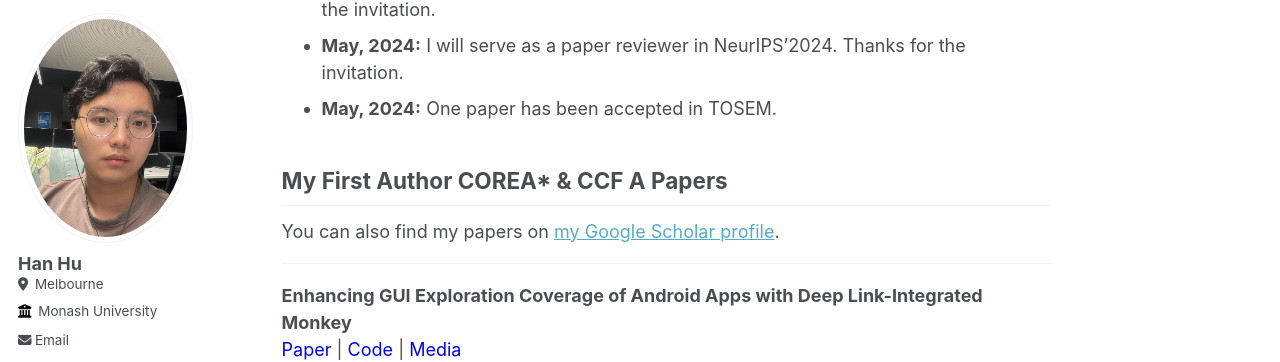
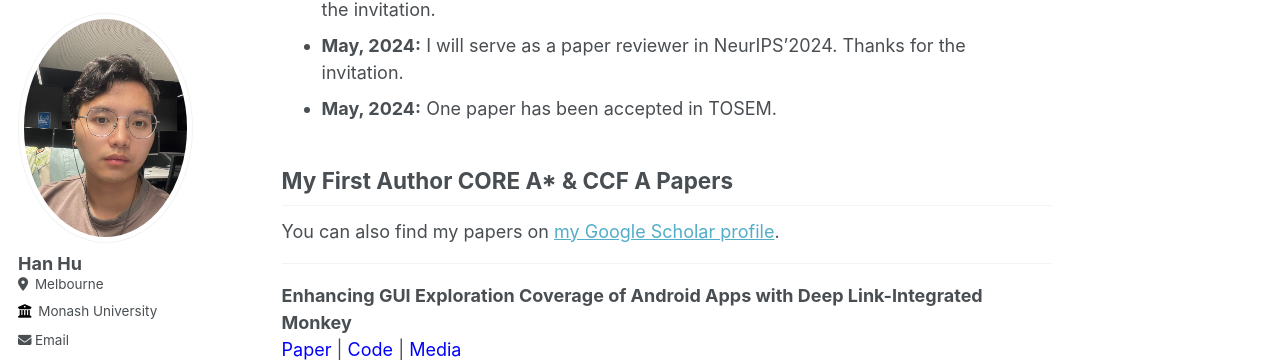
Before and after one commit to huhanGitHub/huhanGitHub.github.io, a Jekyll site: the page built from _pages/about.md, in a window 1280 px wide and 900 px high, scrolled down 1236 px. Shown: the part 93-455 px from the top of the window. Built offline with Jekyll 4.4.1, drawn with Linux system fonts in a browser that asks for light colours; some web fonts are replaced.

Commit message:
Update about.md

```diff
--- a/_pages/about.md
+++ b/_pages/about.md
@@ -41,7 +41,7 @@ If there is an opening in your team that aligns with my skills, please feel free
 - **May, 2024:** One paper has been accepted in TOSEM.
 
 
-##  My First Author COREA* & CCF A Papers
+##  My First Author CORE A* & CCF A Papers
 
 {% if site.author.googlescholar %}
   <div class="wordwrap">You can also find my papers on <a href="{{site.author.googlescholar}}">my Google Scholar profile</a>.</div>
```
